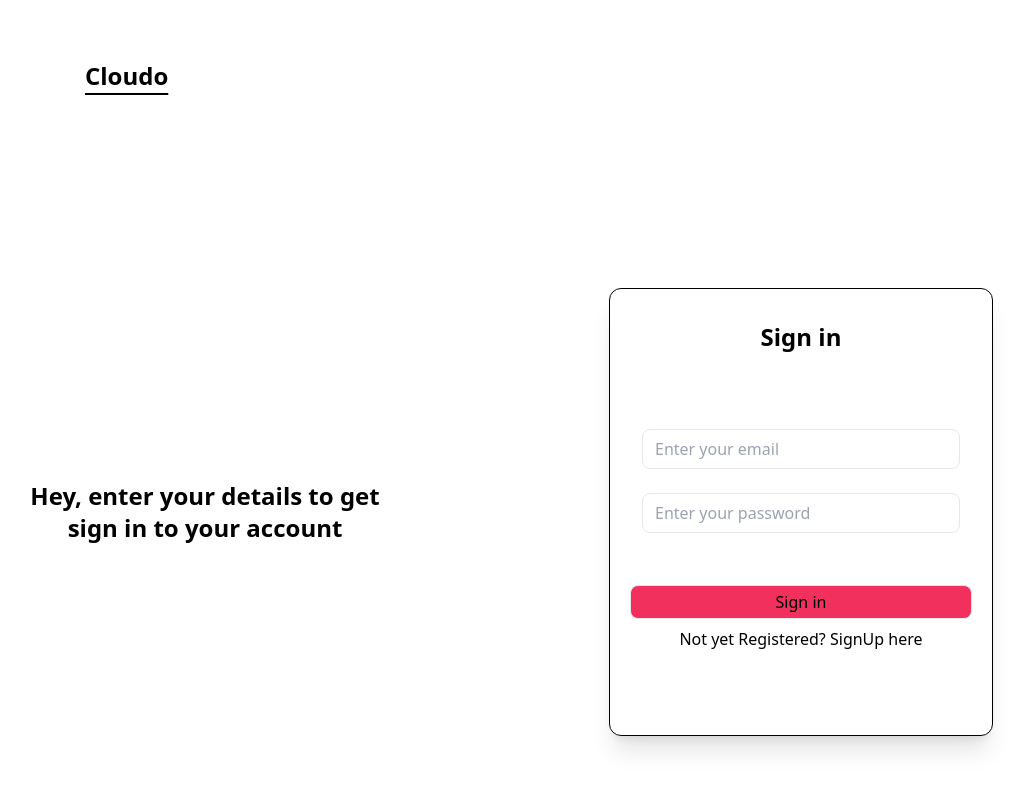
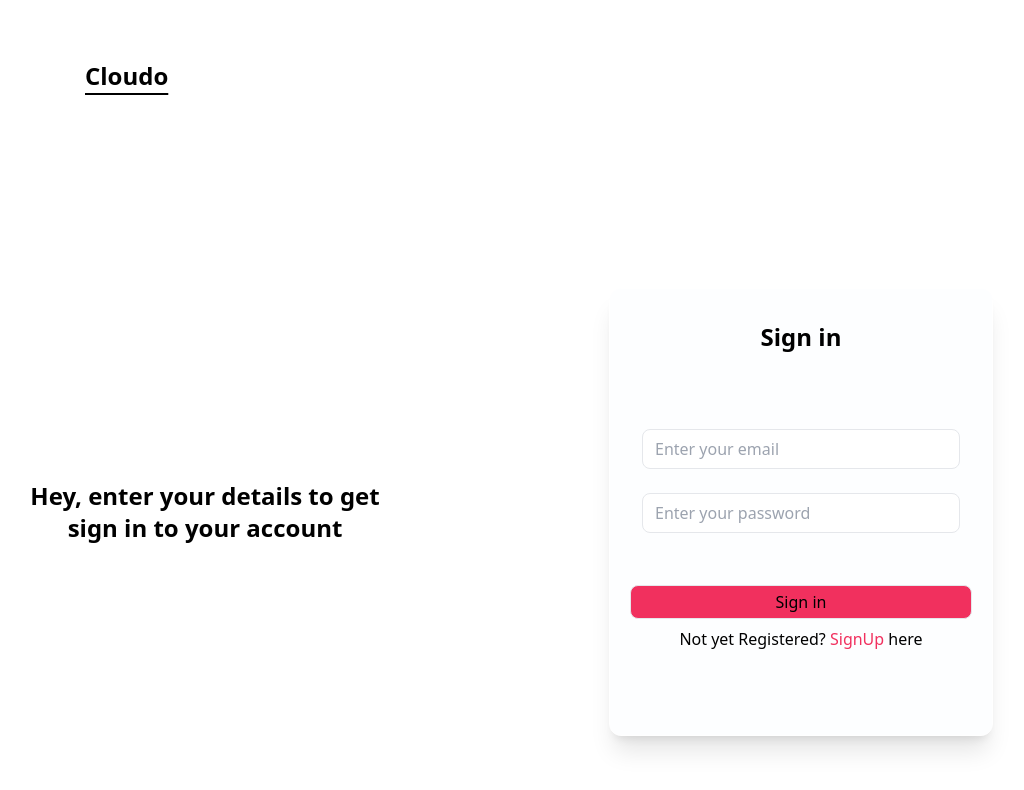
Before and after one commit to Rohith-SK/Cloudo, a React (Create React App) app: page /signin in a window 1280 px wide. Shown: the top 790 px of the page, without its empty margins (51-1075 px from the left). Built offline with nearby package versions, Linux system fonts and the light colour scheme.

Commit message:
Signin Styling

```diff
--- a/src/components/button/button.scss
+++ b/src/components/button/button.scss
@@ -1,5 +1,4 @@
-@import "../../assets/scss/colors.scss";
-
+@import "../../assets/scss/colors";
 
 .form-button{
     background-color: $color-palered;
--- a/src/pages/signin/SignIn.jsx
+++ b/src/pages/signin/SignIn.jsx
@@ -1,6 +1,7 @@
 import React from "react";
 import { Link } from "react-router-dom";
 import SignInFormComponent from "./SignInForm";
+import "./signin.scss";
 
 function SignIn() {
   return (
@@ -10,13 +11,13 @@ function SignIn() {
           Hey, enter your details to get sign in to your account
         </h2>
       </div>
-      <div className="border border-black shadow-xl mx-auto w-96 h-2/2 rounded-xl">
+      <div className="border shadow-xl mx-auto w-96 h-2/2 rounded-xl signin-form">
         <h2 className="text-2xl text-center font-bold mt-8">Sign in</h2>
         <SignInFormComponent />
         <div>
           <h2 className="text-base text-center font-medium mt-2 text-centre">
             Not yet Registered?{" "}
-            <Link to="/signup" className>
+            <Link to="/signup" className="signup-text">
               SignUp
             </Link>{" "}
             here
--- /dev/null
+++ b/src/pages/signin/signin.scss
@@ -0,0 +1,15 @@
+@import "../../assets/scss/colors.scss";
+
+
+.signup-text{
+    color: $color-palered;
+}
+
+.signin-form{
+    border-color: $color-white;
+    -webkit-border-radius: 27px;
+border-radius: 27px;
+background: #fdfeff;
+-webkit-box-shadow: 5px 5px 13px #a4a5a6, -5px -5px 13px #ffffff;
+box-shadow: 5px 5px 13px #a4a5a6, -5px -5px 13px #ffffff;;
+}
```
